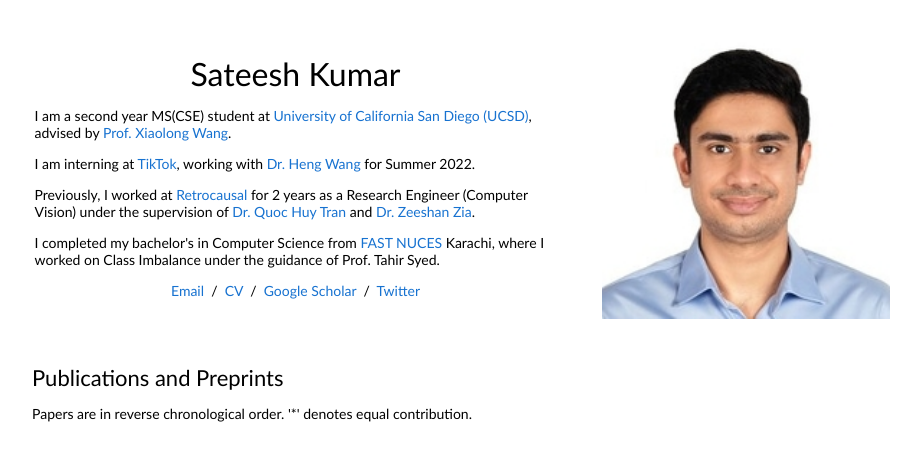
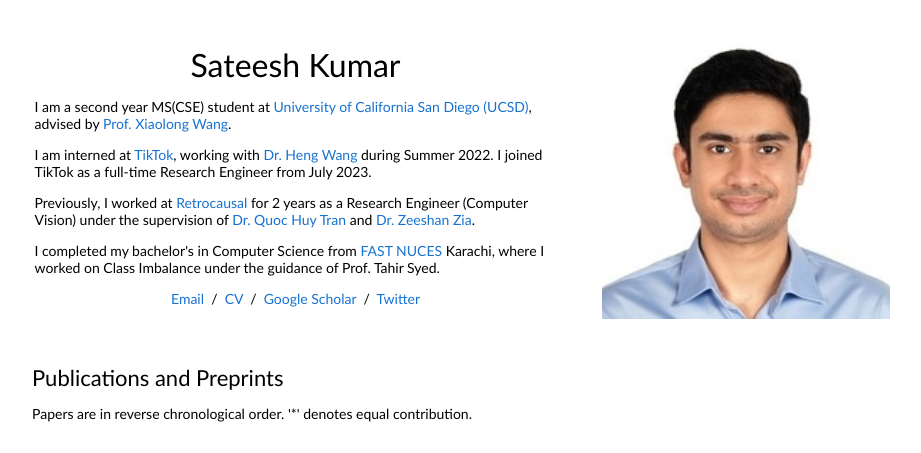
Before and after one commit to SateeshKumar21/SateeshKumar21.github.io, a plain HTML site: page index.html in a window 1280 px wide. Shown: the top 453 px of the page, without its empty margins (178-1099 px from the left). Drawn offline with Linux system fonts and the light colour scheme.

Commit message:
Updated full-time position

```diff
--- a/index.html
+++ b/index.html
@@ -22,7 +22,7 @@
               </p>
               <p>I am a second year MS(CSE) student at <a href="https://ucsd.edu">University of California San Diego (UCSD)</a>, advised by <a href= "https://xiaolonw.github.io/group.html">Prof. Xiaolong Wang</a>.
               </p>
-              <p>I am interning at <a href="https://www.tiktok.com/">TikTok</a>, working with <a href= "https://hengcv.github.io/">Dr. Heng Wang </a> for Summer 2022.
+              <p>I am interned at <a href="https://www.tiktok.com/">TikTok</a>, working with <a href= "https://hengcv.github.io/">Dr. Heng Wang </a> during Summer 2022. I joined TikTok as a full-time Research Engineer from July 2023.
               </p>
               <p>
                 Previously, I worked at <a href="https://retrocausal.ai/">Retrocausal</a> for 2 years as a Research Engineer (Computer Vision) under the supervision of <a href = "https://cs.adelaide.edu.au/~huy/home.php">Dr. Quoc Huy Tran</a> and <a href="http://www.zeeshanzia.com/">Dr.  Zeeshan Zia</a>.
```
